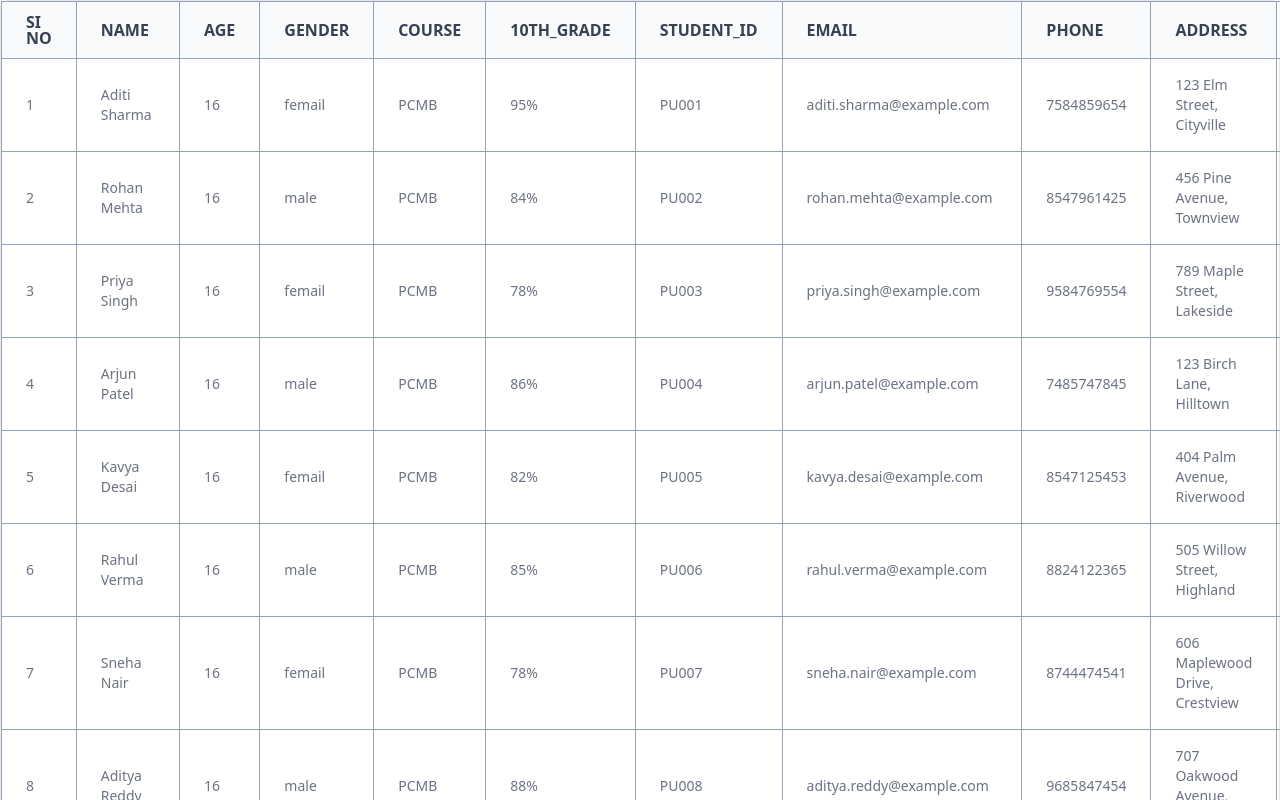
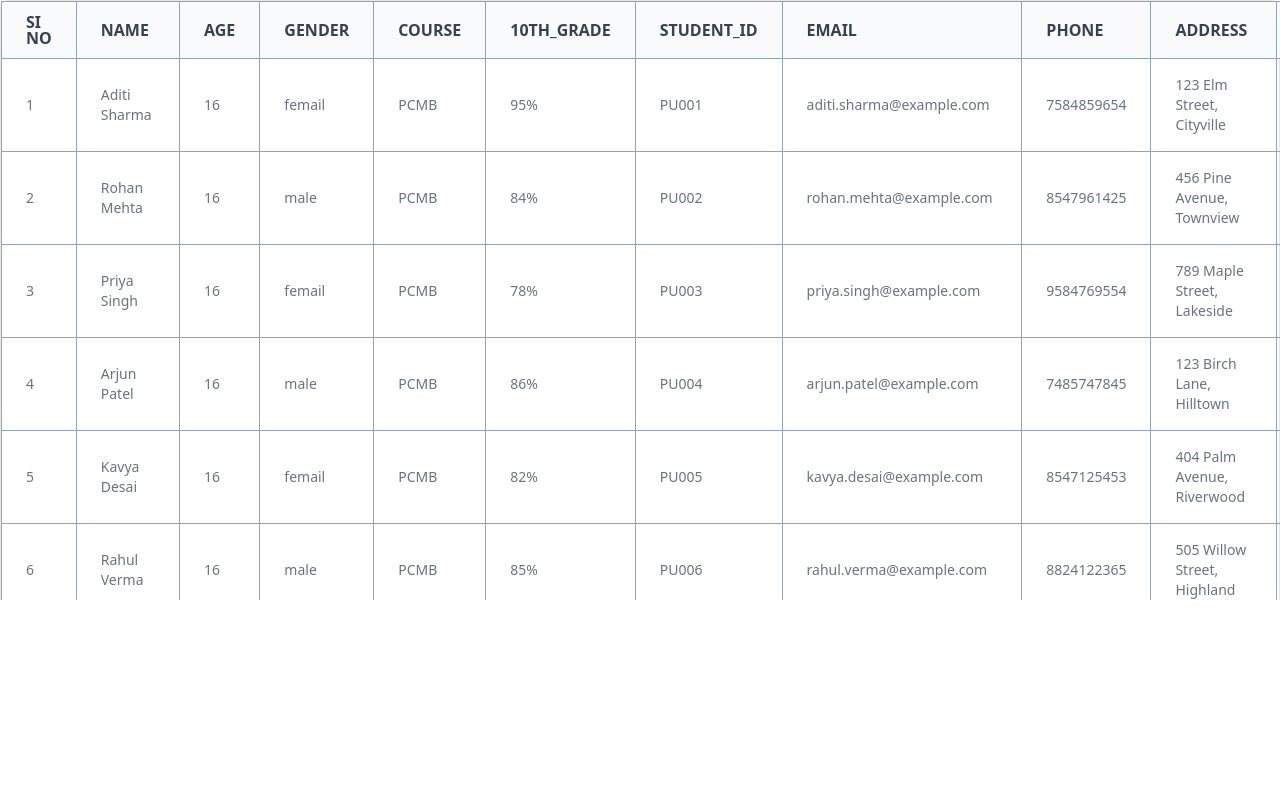
Before and after one commit to Lokesh1234566/student_react_project, a React (Vite) app: page / in a window 1280 px wide. Shown: the top 800 px of the page. Built offline with nearby package versions, Linux system fonts and the light colour scheme.

Commit message:
changes in studentTable.jsx

```diff
--- a/src/components/StudentTable.jsx
+++ b/src/components/StudentTable.jsx
@@ -1,17 +1,17 @@
 import React from "react";
 import { Table } from "flowbite-react";
 import sampledata from "../assets/samplev1.json";
+
 const StudentTable = () => {
-  //   console.log(sampledata.student_details[0].Name);
   return (
-    <div className="overflow-x-auto">
+    <div className="overflow-x-auto max-h-[600px]">
       <div className="min-w-full bg-white border border-gray-200 shadow-md sm:rounded-lg">
         <Table className="table-auto w-full text-sm text-left text-gray-500 border-collapse border border-slate-400">
-          <Table.Head className="bg-gray-50 border border-slate-500 text-xs sm:text-[16px]">
-            <Table.HeadCell className="border border-slate-400">
+          <Table.Head className="bg-gray-50 border border-slate-500 text-xs sm:text-[16px] sticky top-0 z-10">
+            <Table.HeadCell className="border border-slate-400 sticky left-0  bg-gray-50">
               SI No
             </Table.HeadCell>
-            <Table.HeadCell className="border border-slate-400">
+            <Table.HeadCell className="border border-slate-400 sticky left-[50px]  bg-gray-50">
               Name
             </Table.HeadCell>
             <Table.HeadCell className="border border-slate-400">
@@ -63,10 +63,10 @@ const StudentTable = () => {
           <Table.Body className="">
             {sampledata.student_details.map((student, id) => (
               <Table.Row key={id} className="border border-slate-400">
-                <Table.Cell className="border border-slate-400">
+                <Table.Cell className="border border-slate-400 sticky left-0  bg-white">
                   {id + 1}
                 </Table.Cell>
-                <Table.Cell className="border border-slate-400">
+                <Table.Cell className="border border-slate-400 sticky left-[50px] bg-white">
                   {student.Name}
                 </Table.Cell>
                 <Table.Cell className="border border-slate-400">
```
